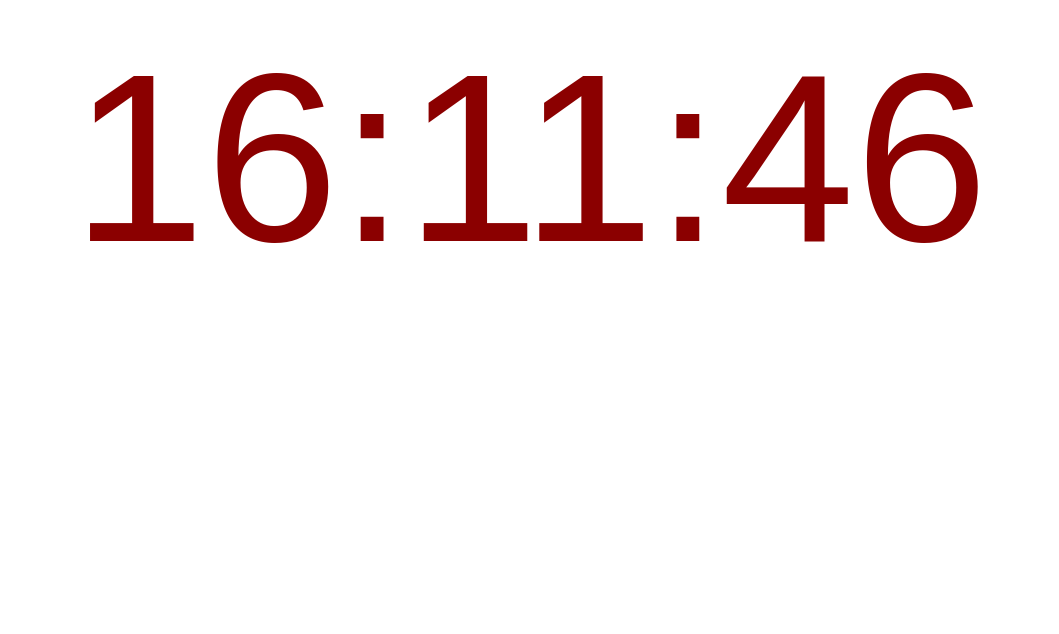
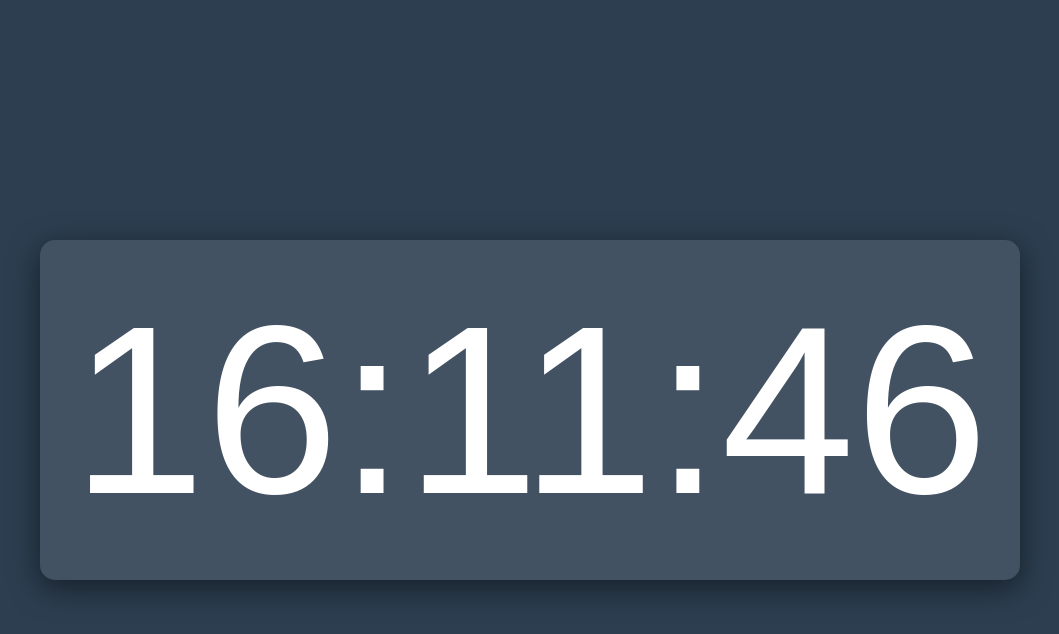
Before and after one commit to Hritik-Raj-25/Digital_Clock, a plain HTML site: page index.html in a window 1280 px wide. Shown: the whole page, without its empty margins (110-1169 px from the left). Drawn offline with Linux system fonts and the light colour scheme.

Commit message:
Adding a better css.

```diff
--- a/index.html
+++ b/index.html
@@ -7,12 +7,25 @@
     <title>Digital_Clock</title>
 
     <style>
+        body {
+            background-color: #2c3e50;
+            display: flex;
+            justify-content: center;
+            align-items: center;
+            height: 100vh;
+            margin: 0;
+            font-family: 'Arial', sans-serif;
+        }
+
         #clock {
-            color: darkred;
-            font-family: 'Arial', sans-serif;
+            color: rgb(255, 255, 255);
             font-size: 15rem;
             text-align: center;
             margin-top: 20px;
+            background: rgba(255, 255, 255, 0.1);
+            border-radius: 15px;
+            padding: 2rem;
+            box-shadow: 0 8px 30px rgba(0, 0, 0, 0.5);
         }
     </style>
 </head>
```
